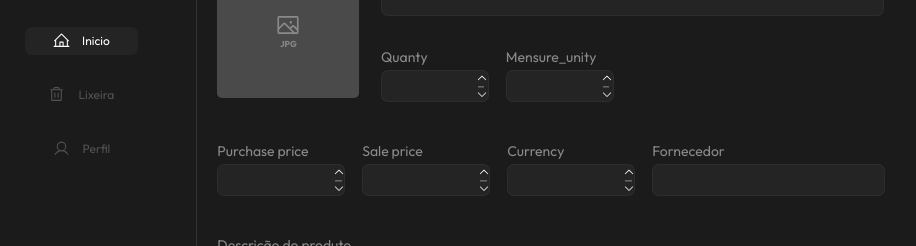
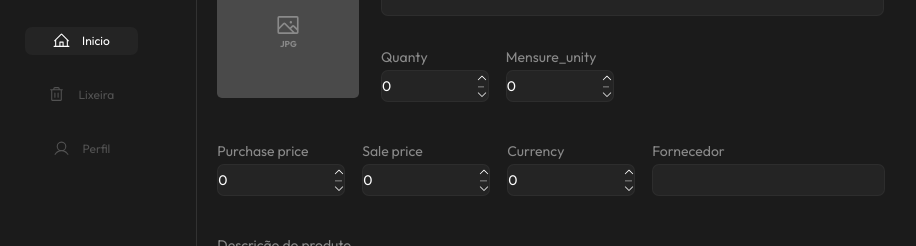
Before and after one commit to yeaaah-dev/yeah-stock, a React (Vite) app: page /registration in a window 1280 px wide. Shown: the part 161-407 px from the top of the page, without its empty margins (33-949 px from the left). Built offline with nearby package versions, Linux system fonts and the light colour scheme.

Commit message:
refactor: possibility of typing numbers using the keyboard

```diff
--- a/src/pages/registrationScreen/RegistrationScreen.jsx
+++ b/src/pages/registrationScreen/RegistrationScreen.jsx
@@ -10,6 +10,12 @@ export function RegistrationScreen() {
   const [salePrice, setSalePrice] = useState(0);
   const [mensureUnity, setMensureUnity] = useState(0);
   const [currency, setCurrency] = useState(0);
+
+  const preventMinus = (e) => {
+    if (e.code === "Minus") {
+      e.preventDefault();
+    }
+  };
 
   return (
     <div className={styles["registration-container"]}>
@@ -46,8 +52,13 @@ export function RegistrationScreen() {
                   </div>
                   <Input
                     type="number"
+                    min="0"
+                    onKeyPress={preventMinus}
                     className={styles["input"]}
-                    value={quantify === 0 ? "" : quantify}
+                    value={quantify}
+                    onChange={(event) => {
+                      setQuantify(event.target.value);
+                    }}
                   />
                 </div>
               </div>
@@ -70,7 +81,10 @@ export function RegistrationScreen() {
                   <Input
                     type="number"
                     className={styles["input"]}
-                    value={mensureUnity === 0 ? "" : mensureUnity}
+                    value={mensureUnity}
+                    onChange={(event) => {
+                      setMensureUnity(event.target.value);
+                    }}
                   />
                 </div>
               </div>
@@ -98,7 +112,10 @@ export function RegistrationScreen() {
               <Input
                 type="number"
                 className={styles["input"]}
-                value={purchasePrice === 0 ? "" : purchasePrice}
+                value={purchasePrice}
+                onChange={(event) => {
+                  setPurchasePrice(event.target.value);
+                }}
               />
             </div>
           </div>
@@ -121,7 +138,10 @@ export function RegistrationScreen() {
               <Input
                 type="number"
                 className={styles["input"]}
-                value={salePrice === 0 ? "" : salePrice}
+                value={salePrice}
+                onChange={(event) => {
+                  setSalePrice(event.target.value);
+                }}
               />
             </div>
           </div>
@@ -144,7 +164,10 @@ export function RegistrationScreen() {
               <Input
                 type="number"
                 className={styles["input"]}
-                value={currency === 0 ? "" : currency}
+                value={currency}
+                onChange={(event) => {
+                  setCurrency(event.target.value);
+                }}
               />
             </div>
           </div>
```
